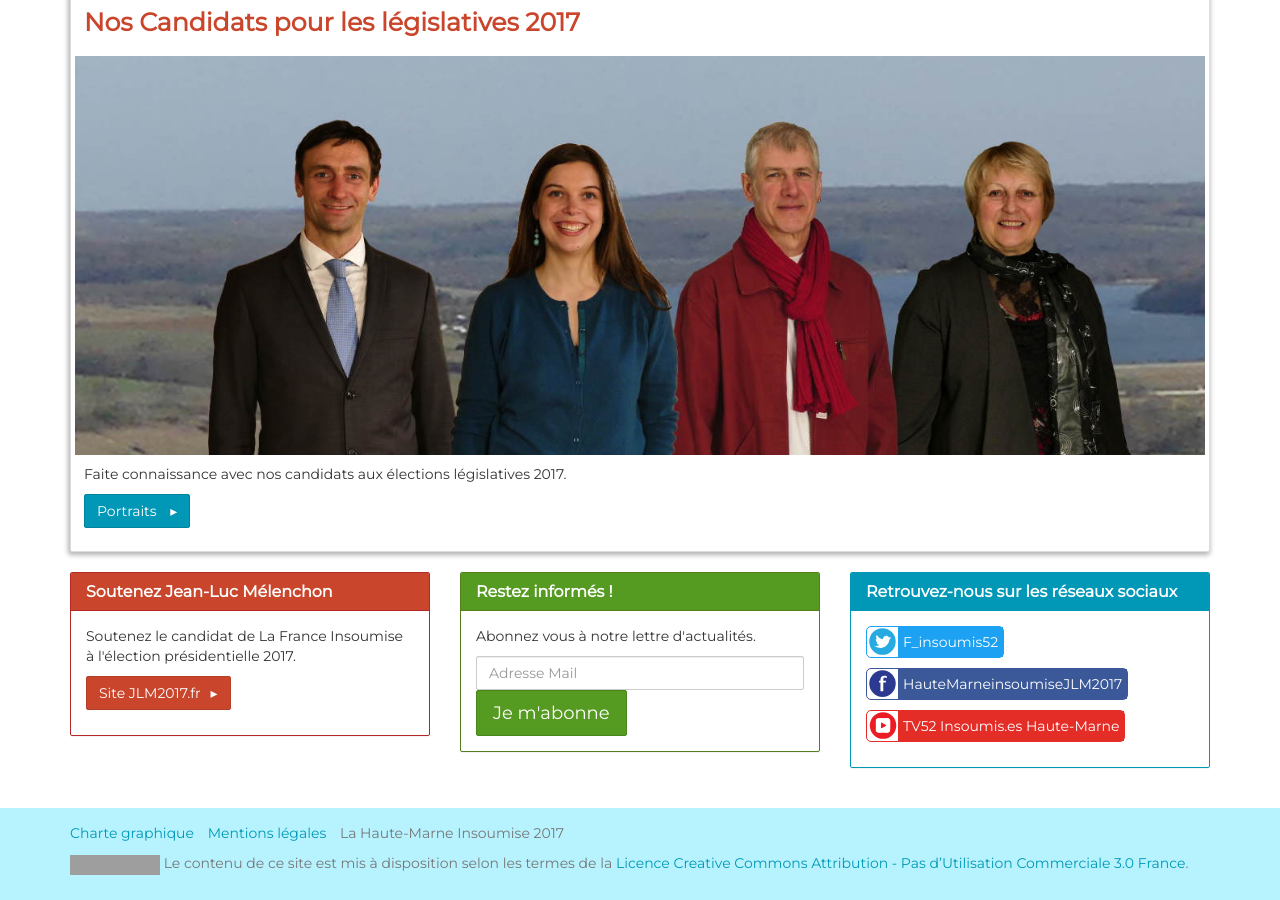
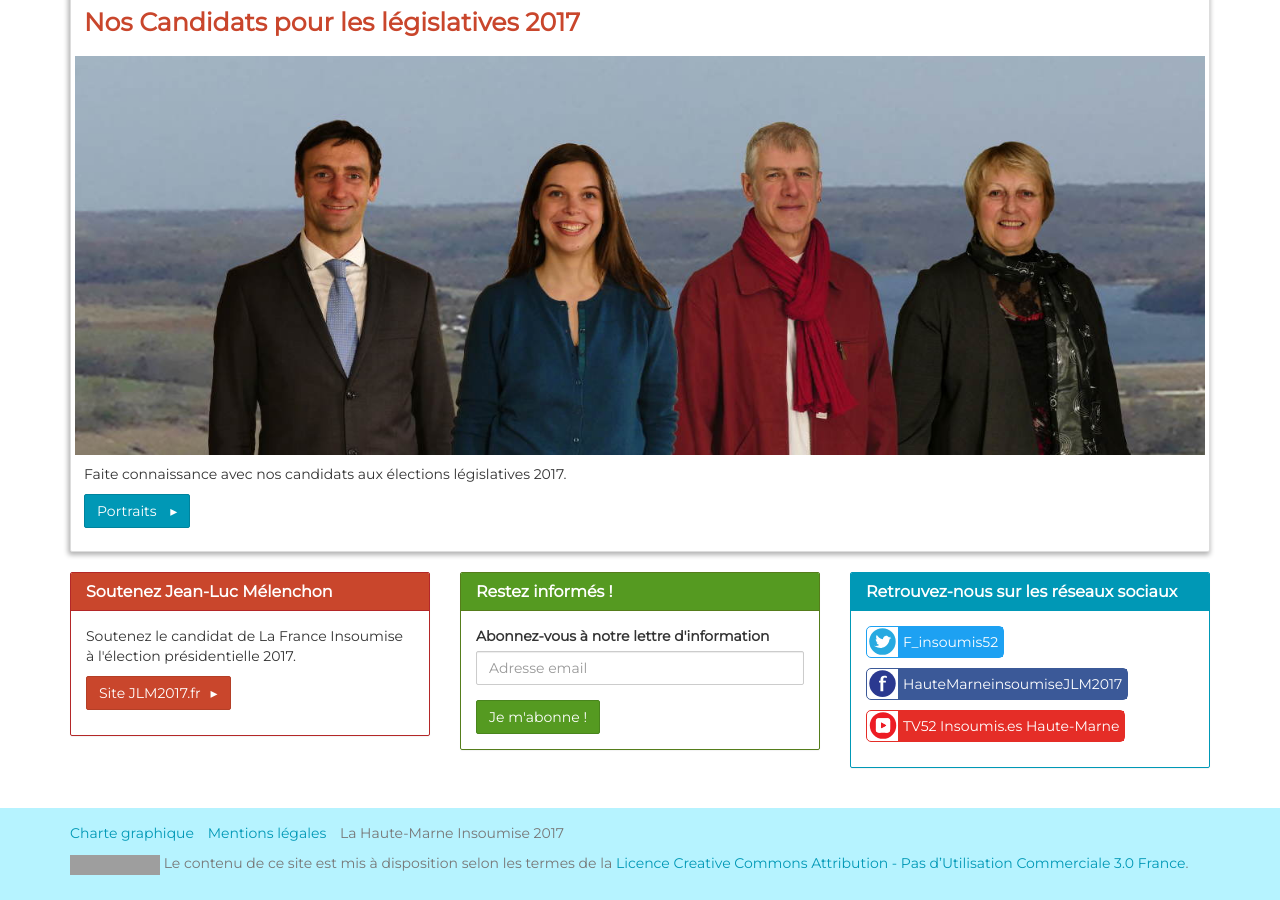
Before and after one commit to HauteMarneInsoumise/HauteMarneInsoumise.github.io, a Jekyll site: the page built from pages/index.html, in a window 1280 px wide and 900 px high, scrolled down 1308 px. Built offline with Jekyll 4.4.1, drawn with Linux system fonts in a browser that asks for light colours; grey boxes are pictures that could not be loaded.

Commit message:
newsletter form

```diff
--- a/_includes/social-row.html
+++ b/_includes/social-row.html
@@ -1,5 +1,5 @@
 <div class="row">
-  <div class="col-md-4">
+  <div class="{{ site.secondary_row_class }}">
     <div class="panel panel-success">
       <div class="panel-heading">
         <h2 class="panel-title">Soutenez Jean-Luc Mélenchon</h2>
@@ -10,22 +10,10 @@
       </div>
     </div>
   </div>
-  <div class="col-md-4">
-    <div class="panel panel-info">
-      <div class="panel-heading">
-        <h2 class="panel-title">Restez informés !</h2>
-      </div>
-      <div class="panel-body">
-        <p>Abonnez vous à notre lettre d'actualités.</p>
-        <form class="newsletter">
-          <label for="inputEmail" class="sr-only">Adresse mail</label>
-          <input type="email" id="inputEmail" class="form-control" placeholder="Adresse Mail" required>
-          <button class="btn btn-lg btn-info" type="submit">Je m'abonne</button>
-        </form>
-      </div>
-    </div>
+  <div class="{{ site.secondary_row_class }}">
+{% include subscribe-form.html %}
   </div>
-  <div class="col-md-4">
+  <div class="{{ site.secondary_row_class }}">
     <div class="panel panel-primary">
       <div class="panel-heading">
         <h2 class="panel-title">Retrouvez-nous sur les réseaux sociaux</h2>
--- /dev/null
+++ b/_includes/subscribe-form.html
@@ -0,0 +1,28 @@
+    <div class="panel panel-info">
+      <div class="panel-heading">
+        <h2 class="panel-title">Restez informés !</h2>
+      </div>
+      <div class="panel-body">
+<!-- Begin MailChimp Signup Form -->
+
+<div id="mc_embed_signup">
+<form action="//twitter.us15.list-manage.com/subscribe/post?u=71599672849c3b7934a44b49a&amp;id=b9d71fc605" method="post" id="mc-embedded-subscribe-form" name="mc-embedded-subscribe-form" class="validate" target="_blank" novalidate>
+  <div id="mc_embed_signup_scroll">
+
+    <div class="form-group">
+      <label for="mce-EMAIL">Abonnez-vous à notre lettre d'information</label>
+      <input type="email" value="" name="EMAIL" class="form-control email" id="mce-EMAIL" placeholder="Adresse email" required>
+    </div>
+
+    <!-- real people should not fill this in and expect good things - do not remove this or risk form bot signups-->
+    <div style="position: absolute; left: -5000px;" aria-hidden="true"><input type="text" name="b_71599672849c3b7934a44b49a_b9d71fc605" tabindex="-1" value=""></div>
+    <input type="submit" value="Je m'abonne !" name="subscribe" id="mc-embedded-subscribe" class="button btn btn-info">
+
+
+
+  </div>
+</form>
+</div>
+<!--End mc_embed_signup-->
+      </div>
+    </div>
```
